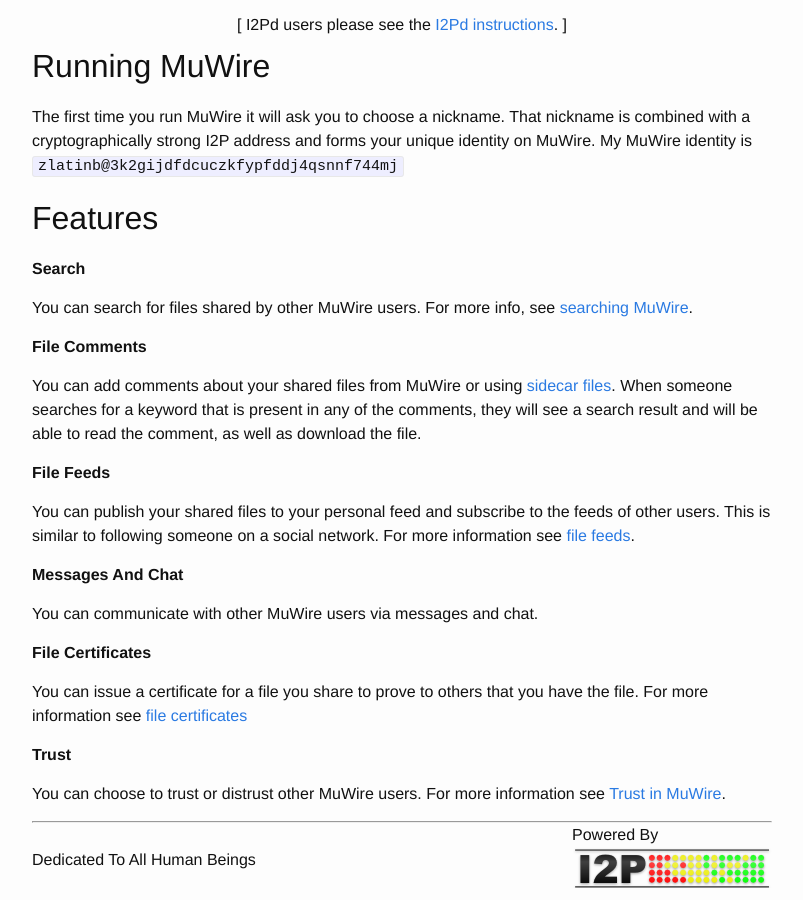
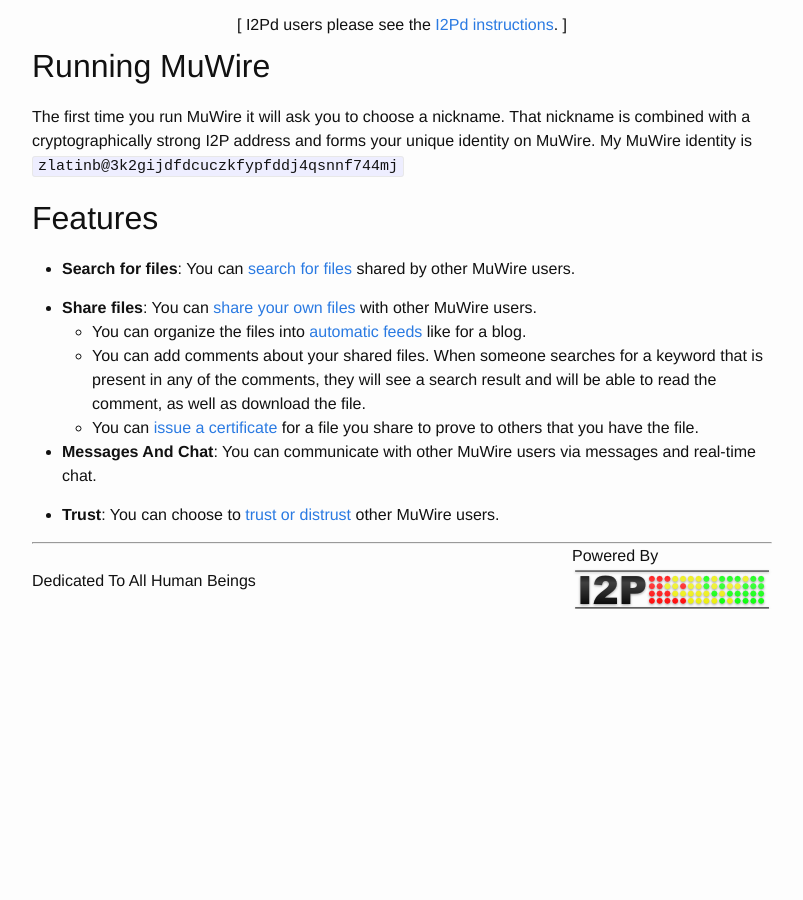
Before and after one commit to zlatinb/muwire-dot-i2p, a Jekyll site: the page built from index.markdown, in a window 1280 px wide and 900 px high, scrolled down 1305 px. Shown: the whole window, without its empty margins (238-1041 px from the left). Built offline with Jekyll 4.4.1, drawn with Linux system fonts in a browser that asks for light colours; after the commit the page ends 1944 px from its top, so only the background shows below that.

```diff
--- a/index.markdown
+++ b/index.markdown
@@ -157,27 +157,16 @@ Interested in trying the latest features?<br/>
 The first time you run MuWire it will ask you to choose a nickname.  That nickname is combined with a cryptographically strong I2P address and forms your unique identity on MuWire.  My MuWire identity is `zlatinb@3k2gijdfdcuczkfypfddj4qsnnf744mj`
 
 # Features
-**Search**
+* **Search for files**: You can <a href="/search-phrases.html">search for files</a> shared by other MuWire users.
 
-You can search for files shared by other MuWire users. For more info, see <a href="/search-phrases.html">searching MuWire</a>.
+* **Share files**:
+You can <a href="/sharing.html">share your own files</a> with other MuWire users.
+    * You can organize the files into <a href="/file-feeds.html">automatic feeds</a> like for a blog.
+    * You can add comments about your shared files. When someone searches for a keyword that is present in any of the comments, they will see a search result and will be able to read the comment, as well as download the file.
+    * You can <a href="/file-certificates.html">issue a certificate</a> for a file you share to prove to others that you have the file.
 
+* **Messages And Chat**:
+You can communicate with other MuWire users via messages and real-time chat.
 
-**File Comments**
-
-You can add comments about your shared files from MuWire or using <a href="/sidecar-files.html">sidecar files</a>.  When someone searches for a keyword that is present in any of the comments, they will see a search result and will be able to read the comment, as well as download the file.
-
-**File Feeds**
-
-You can publish your shared files to your personal feed and subscribe to the feeds of other users.  This is similar to following someone on a social network.  For more information see <a href="/file-feeds.html">file feeds</a>.
-
-**Messages And Chat**
-
-You can communicate with other MuWire users via messages and chat.
-
-**File Certificates**
-
-You can issue a certificate for a file you share to prove to others that you have the file.  For more information see <a href="/file-certificates.html">file certificates</a>
-
-**Trust**
-
-You can choose to trust or distrust other MuWire users.  For more information see <a href="/trust.html">Trust in MuWire</a>.
+* **Trust**:
+You can choose to <a href="/trust.html">trust or distrust</a> other MuWire users.
```
Also changed, not shown: file-feeds.markdown (+7 -0 lines), sharing.markdown (added, +47 -0 lines), library.png (added).
